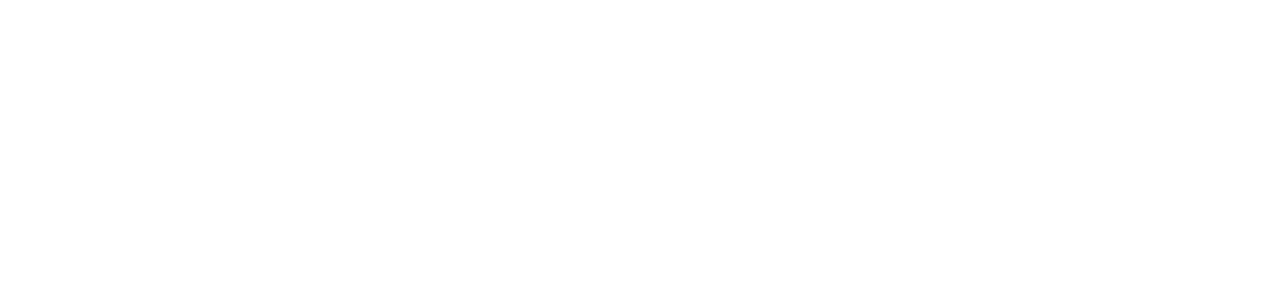
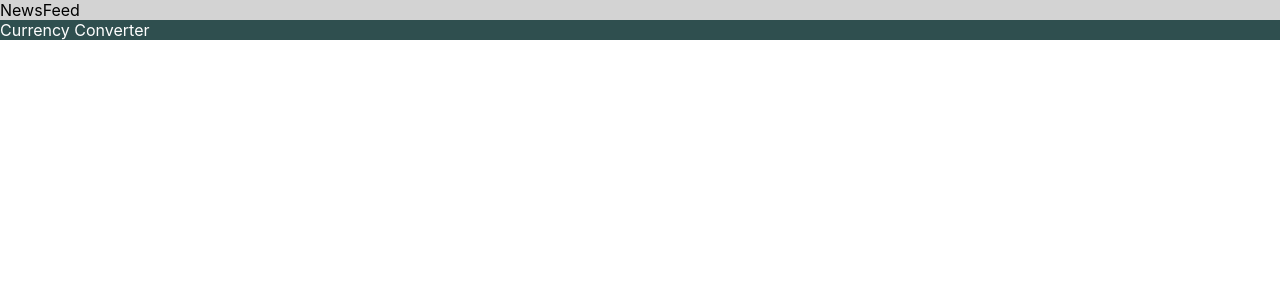
Before and after one commit to liam-wolfgang/api-dashboard-test, a React (Create React App) app: page / in a window 1280 px wide. Shown: the top 300 px of the page. Built offline with nearby package versions, Linux system fonts and the light colour scheme.

Commit message:
Added components & styles

```diff
--- a/src/App.js
+++ b/src/App.js
@@ -1,9 +1,12 @@
+import NewsFeed from "./components/NewsFeed";
+import CurrencyConverter from "./components/CurrencyConverter";
 
 const App = () => {
   return (
-    <div>
-
-    </div>
+      <div>
+        <NewsFeed />
+          <CurrencyConverter />
+      </div>
   )
 }
 
--- /dev/null
+++ b/src/components/CurrencyConverter.js
@@ -0,0 +1,9 @@
+const CurrencyConverter = () => {
+    return (
+        <div className="currency-converter">
+            Currency Converter
+        </div>
+    )
+}
+
+export default CurrencyConverter
--- /dev/null
+++ b/src/components/NewsFeed.js
@@ -0,0 +1,9 @@
+const NewsFeed = () => {
+    return (
+        <div className="news-feed">
+            NewsFeed
+        </div>
+    )
+}
+
+export default NewsFeed
--- a/src/index.css
+++ b/src/index.css
@@ -11,3 +11,12 @@ code {
   font-family: source-code-pro, Menlo, Monaco, Consolas, 'Courier New',
     monospace;
 }
+
+.news-feed {
+  background-color: lightgray;
+}
+
+.currency-converter {
+  background-color: darkslategrey;
+  color: white;
+}
```
